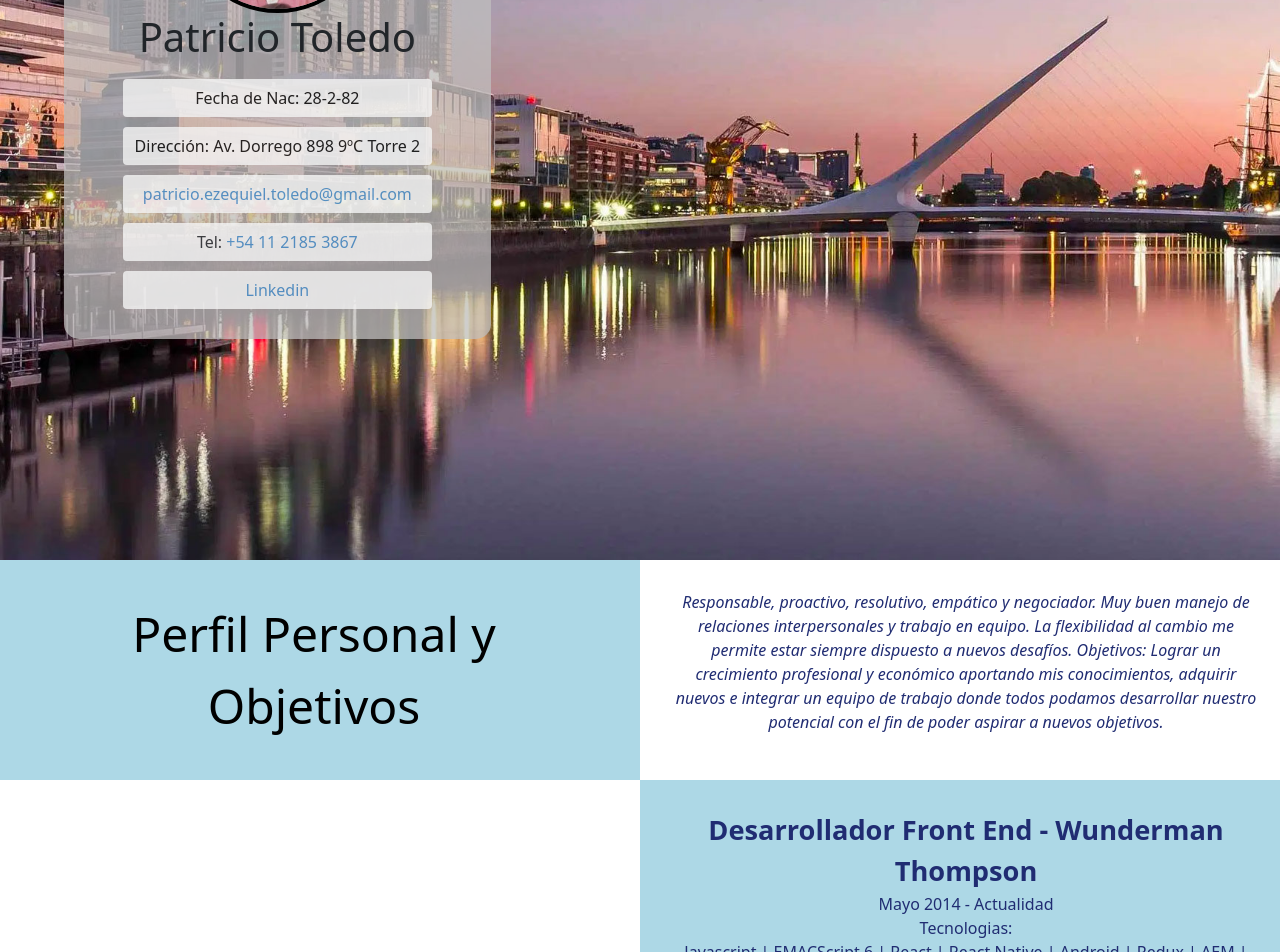
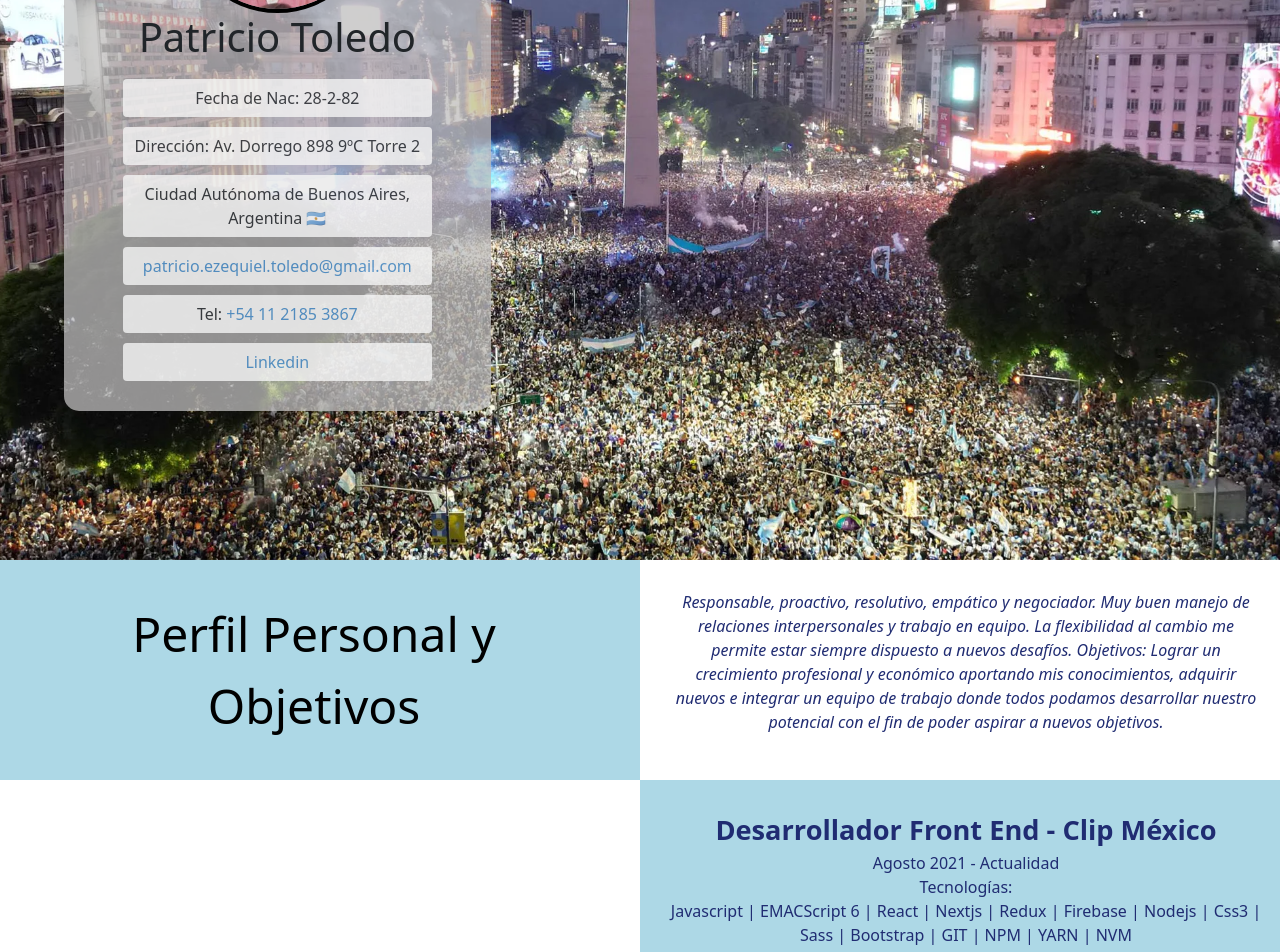
Before and after one commit to ru55oGit/patricio-toledo, a React (Create React App) app: page / in a window 1280 px wide. Shown: the part 240-1192 px from the top of the page. Built offline with nearby package versions, Linux system fonts and the light colour scheme.

Commit message:
Actualizacion del CV

```diff
--- a/src/components/PersonalData.js
+++ b/src/components/PersonalData.js
@@ -19,6 +19,9 @@ const PersonalData = () => {
           <Carousel.Item>
             <div className="img-slides slide-3"></div>
           </Carousel.Item>
+          <Carousel.Item>
+            <div className="img-slides slide-4"></div>
+          </Carousel.Item>
         </Carousel>
 
         <Col sm={12} lg={4} className="dataContainer">
@@ -28,8 +31,9 @@ const PersonalData = () => {
               <h1>Patricio Toledo</h1>
             </Col>
             <Col md={6} lg={12}>
-              <button>Fecha de Nac: 28-2-82</button>
-              <button>Dirección: Av. Dorrego 898 9ºC Torre 2</button>
+              <p>Fecha de Nac: 28-2-82</p>
+              <p>Dirección: Av. Dorrego 898 9ºC Torre 2</p>
+              <p>Ciudad Autónoma de Buenos Aires, Argentina 🇦🇷</p>
               <p><a href="mailto:patricio.ezequiel.toledo@gmail.com">patricio.ezequiel.toledo@gmail.com</a></p>
               <p>Tel: <a href="tel:+54 11 2185 3867">+54 11 2185 3867</a></p>
               <p><a href="https://www.linkedin.com/in/patricio-ezequiel-toledo-79745515/" target="_blank">Linkedin</a></p>
--- a/src/components/ProfessionalData.js
+++ b/src/components/ProfessionalData.js
@@ -37,30 +37,37 @@ const PersonalData = () => {
         <Col md={6} lg={6} className={resized? 'infoContainer even':'infoContainer odd'}>
           <Row>
             <Col lg={12}>
+              <b>Desarrollador Front End - Clip México</b><br/>
+              <span>Agosto 2021 - Actualidad</span><br/>
+              <p>Tecnologías:<br/>
+                Javascript | EMACScript 6 | React | Nextjs | Redux | Firebase | Nodejs | Css3 | Sass | Bootstrap | GIT | NPM | YARN | NVM
+              </p>
+            </Col>
+            <Col lg={12}>
               <b>Desarrollador Front End - Wunderman Thompson</b><br/>
-              <span>Mayo 2014 - Actualidad</span><br/>
-              <p>Tecnologias:<br/>
+              <span>Mayo 2014 - Agosto 2021</span><br/>
+              <p>Tecnologías:<br/>
                 Javascript | EMACScript 6 | React | React Native | Android | Redux | AEM | Expo | Facebook Connect | Firebase | Nodejs | Css3 | Sass | Bootstrap | GIT | NPM | YARN | NVM
               </p>
             </Col>
             <Col lg={12}>
               <b>Desarrollador Front End - QBK Consulting</b><br/>
               <span>Septiembre 2013 - Abril 2014</span><br/>
-              <p>Tecnologias:<br/>
+              <p>Tecnologías:<br/>
                 Java | Struts | Javascript | CSS | HTML | SVN
               </p>
             </Col>
             <Col lg={12}>
               <b>Desarrollador Front End - ArtDecode SRL</b><br/>
               <span>Enero 2013 - Septiembre 2013</span><br/>
-              <p>Tecnologias:<br/>
+              <p>Tecnologías:<br/>
                 Java | Struts | Javascript | CSS | HTML | SVN
               </p>
             </Col>
             <Col lg={12}>
               <b>Desarrollador Java - Snoop Consulting SRL</b><br/>
               <span>Julio 2008 - Enero 2013</span><br/>
-              <p>Tecnologias:<br/>
+              <p>Tecnologías:<br/>
                 Struts 2 | Spring | Maven | Tomcat | Jquery | HTML | XHTML | CSS3 | Javascript | AJAX.
               </p>
             </Col>
--- a/src/styles/personalData.scss
+++ b/src/styles/personalData.scss
@@ -17,14 +17,18 @@
     }
 
     .slide-1 {
+      background: url(../images/bk-obel.jpg) no-repeat transparent;
+    }
+
+    .slide-2 {
       background: url(../images/bk-bsas.jpg) no-repeat transparent;
     }
 
-    .slide-2 {
+    .slide-3 {
       background: url(../images/bk-rosa.jpg) no-repeat transparent;
     }
 
-    .slide-3 {
+    .slide-4 {
       background: url(../images/bk-pemo.jpg) no-repeat transparent;
     }
 
@@ -74,7 +78,6 @@
       border: 4px solid black;
     }
 
-    button,
     p {
       opacity: 0.8;
       border-radius: 4px;
```
Also changed, not shown: src/images/bk-obel.jpg (added), 1 other file (tests, documents, lock files or other folders).
